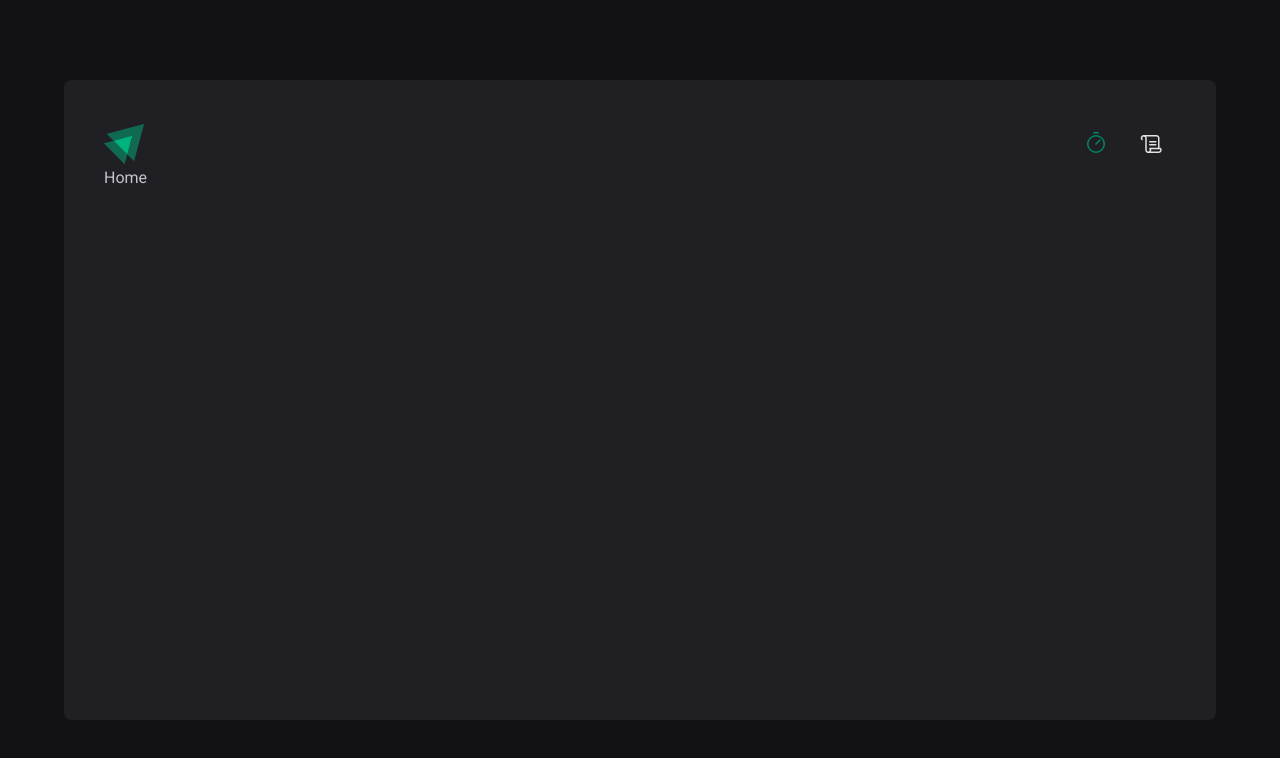
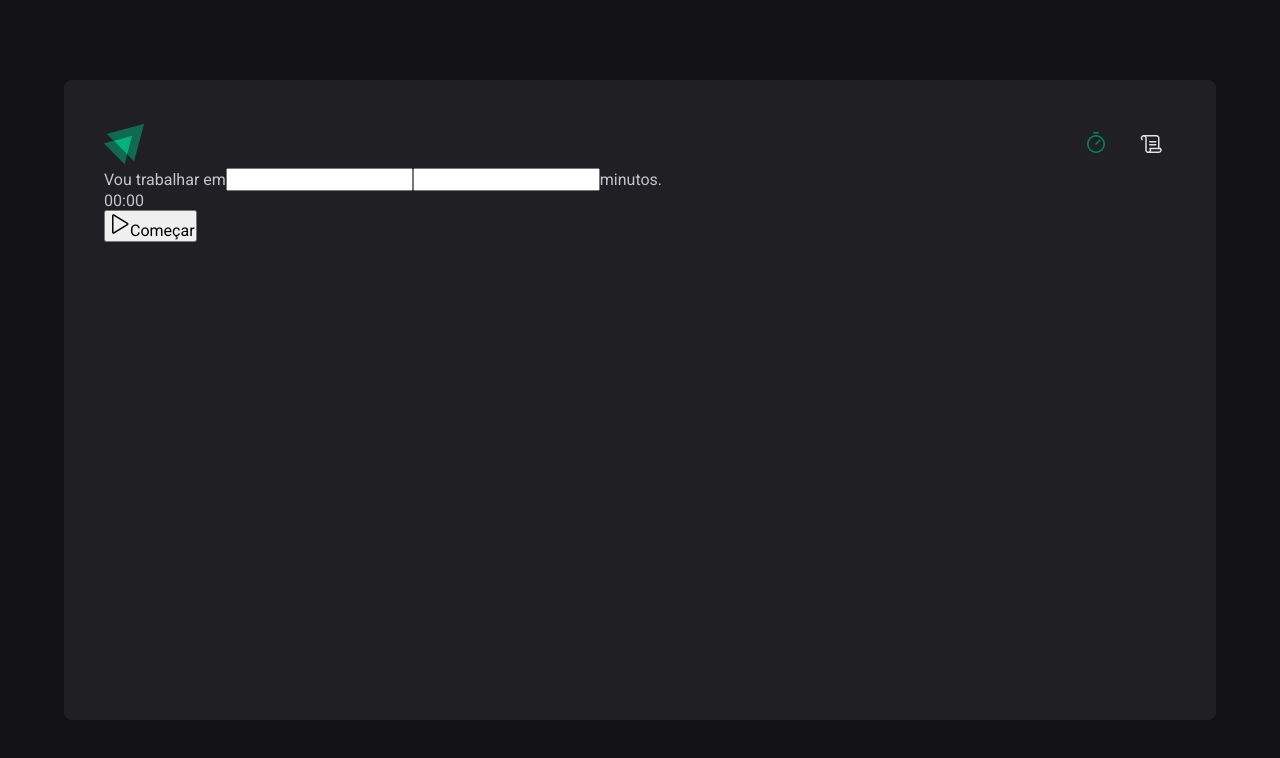
Before and after one commit to gw-rodrigues/ignite-react-2022-timer, a React (Vite) app: page / in a window 1280 px wide. Shown: the top 758 px of the page. Built offline with nearby package versions, Linux system fonts and the light colour scheme.

Commit message:
feat: timer elements

```diff
--- a/src/pages/Home/index.tsx
+++ b/src/pages/Home/index.tsx
@@ -1,3 +1,32 @@
+import { Play } from 'phosphor-react'
+
 export function Home() {
-  return <div>Home</div>
+  return (
+    <div>
+      <form action="">
+        <div>
+          <label htmlFor="task">Vou trabalhar em</label>
+          <input id="task" />
+
+          <label htmlFor="minutesAmount"></label>
+          <input type="number" id="minutesAmount" />
+
+          <span>minutos.</span>
+        </div>
+
+        <div>
+          <span>0</span>
+          <span>0</span>
+          <span>:</span>
+          <span>0</span>
+          <span>0</span>
+        </div>
+
+        <button type="submit">
+          <Play size={24} />
+          Começar
+        </button>
+      </form>
+    </div>
+  )
 }
```
